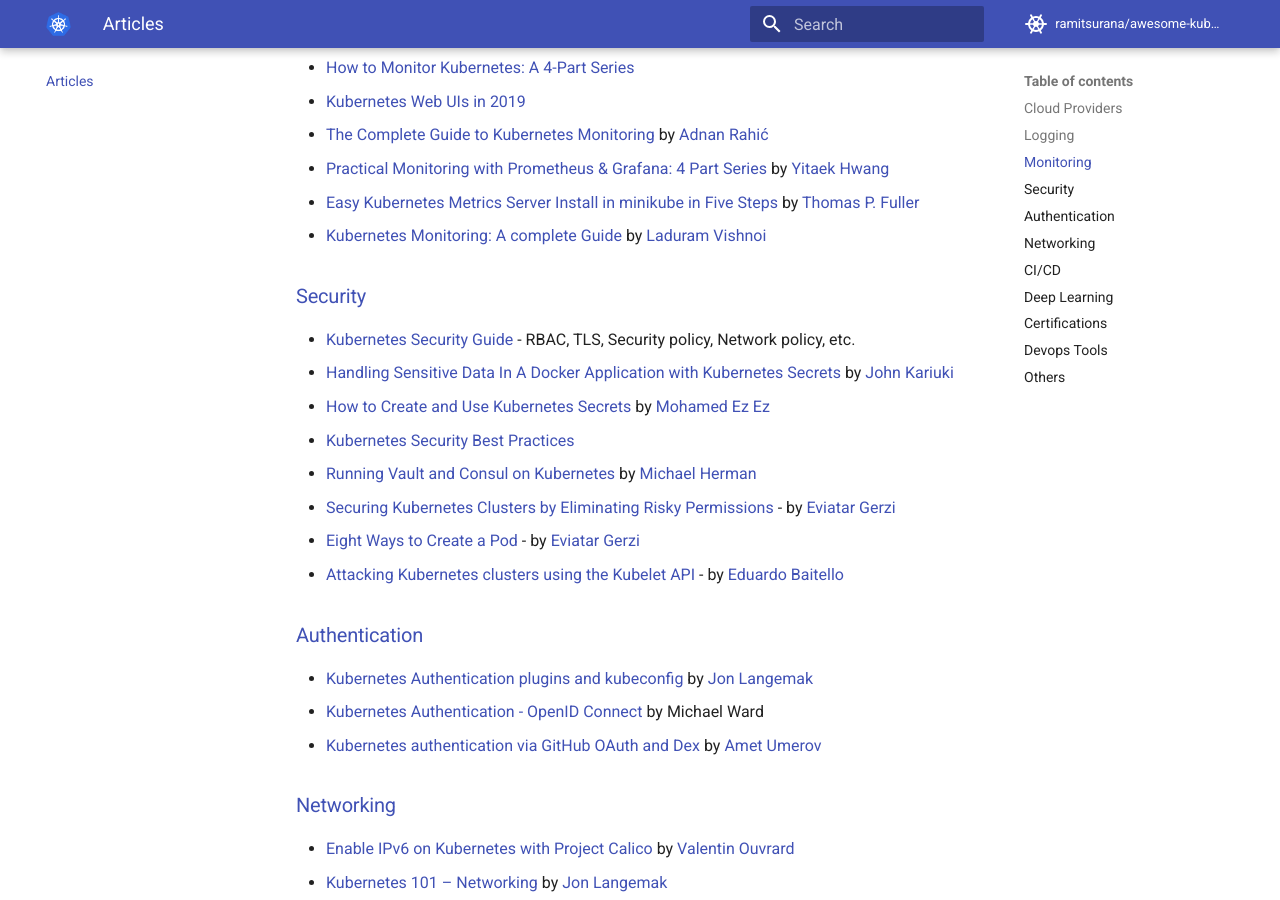
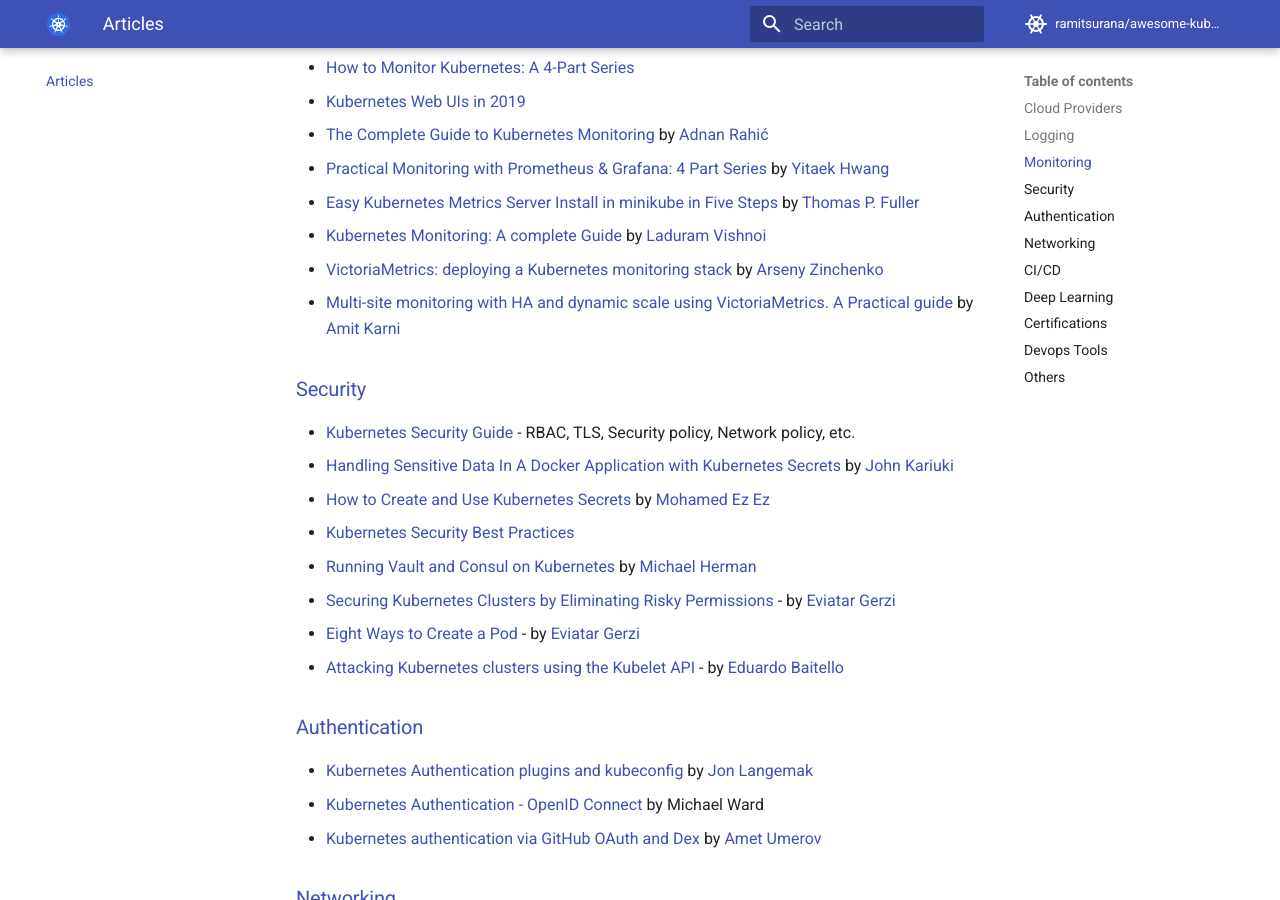
Before and after one commit to ramitsurana/awesome-kubernetes, an MkDocs documentation site: the page built from docs/articles/articles.md, in a window 1280 px wide and 900 px high, scrolled down 1131 px. Built offline with MkDocs 1.6.1 and Material for MkDocs 9.7.7, drawn with Linux system fonts in a browser that asks for light colours; comment, search, counter and statistics services are not loaded.

Commit message:
docs/articles/articles.md: adds few articles about kubernetes & monitoring via VictoriaMetrics stack

```diff
--- a/docs/articles/articles.md
+++ b/docs/articles/articles.md
@@ -36,6 +36,8 @@ Useful Articles
 - [Practical Monitoring with Prometheus & Grafana: 4 Part Series](https://medium.com/@yitaek/practical-monitoring-with-prometheus-grafana-part-i-22d0f172f993) by [Yitaek Hwang](https://medium.com/@yitaek)
 - [Easy Kubernetes Metrics Server Install in minikube in Five Steps](https://thospfuller.com/2020/11/29/easy-kubernetes-metrics-server-install-in-minikube-in-five-steps/) by [Thomas P. Fuller](https://thospfuller.com/)
 - [Kubernetes Monitoring: A complete Guide](https://middleware.io/blog/kubernetes-monitoring/) by [Laduram Vishnoi](https://twitter.com/laduramvishnoi)
+- [VictoriaMetrics: deploying a Kubernetes monitoring stack](https://rtfm.co.ua/en/victoriametrics-deploying-a-kubernetes-monitoring-stack/) by [Arseny Zinchenko](https://www.linkedin.com/in/setevoy/)
+- [Multi-site monitoring with HA and dynamic scale using VictoriaMetrics. A Practical guide](https://medium.com/israeli-tech-radar/all-at-once-monster-multi-site-monitoring-platform-with-victoriametrics-ebed75c3c5e) by [Amit Karni](https://www.linkedin.com/in/amit-karni/)
 
 ### [Security](#security)
 
```
